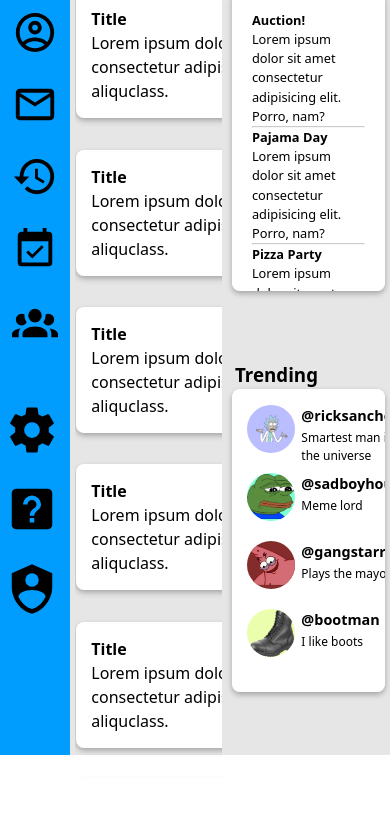
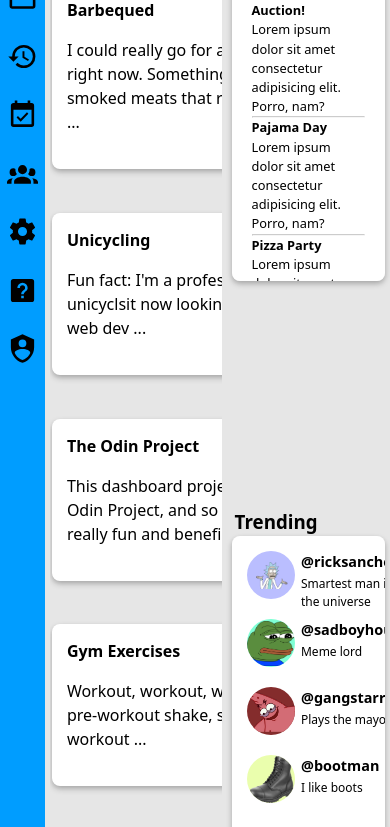
Before and after one commit to jackouni/admin-dashboard, a plain HTML site: page index.html in a window 390 px wide. Shown: the part 192-1019 px from the top of the page. Before the commit the page ends 970 px from the top, so only its background shows below. Drawn offline with Linux system fonts and the light colour scheme.

Commit message:
Made some media queries to make the screen more responsive at smaller sizes. Some slight adjustments to make widths and heights more responsive.
Added hover effects to the buttons and icons.

```diff
--- a/index.html
+++ b/index.html
@@ -23,10 +23,7 @@
                 <li class="nav-item">Tasks</li>
                 <img class="nav-img" src="media/communities-icon.svg" alt="">
                 <li class="nav-item">Groups</li>
-            </ul>
-
-            <ul id="settings-nav">
-                <img class="nav-img" src="media/settings-icon.svg" alt="">
+                <img class="nav-img setting-start" src="media/settings-icon.svg" alt="">
                 <li class="nav-item">Settings</li>
                 <img class="nav-img" src="media/support-icon.svg" alt="">
                 <li class="nav-item">Support</li>
@@ -67,34 +64,58 @@
                 <h3 id="project-title">Your Projects</h3>
                 <div id="projects">
                     <div class="project-card">
-                        <h4>Title</h4>
-                        <p>Lorem ipsum dolor sit amet consectetur adipisicing elit. Odit, aliquclass.</p>
-                        <div class="view-icons"></div>
+                        <h4>Barbequed</h4>
+                        <p>I could really go for a barbeque right now. Something about smoked meats that really fulfill me ...</p>
+                        <div class="view-icons">
+                            <img src="media/view-icon.svg" alt="">
+                            <img src="media/share-icon.svg" alt="">
+                            <img src="media/favorite-icon.svg" alt="">
+                        </div>
                     </div>
                     <div class="project-card">
-                        <h4>Title</h4>
-                        <p>Lorem ipsum dolor sit amet consectetur adipisicing elit. Odit, aliquclass.</p>
-                        <div class="view-icons"></div>
+                        <h4>Unicycling</h4>
+                        <p>Fun fact: I'm a professional extreme unicyclsit now looking to get into web dev ...</p>
+                        <div class="view-icons">
+                            <img src="media/view-icon.svg" alt="">
+                            <img src="media/share-icon.svg" alt="">
+                            <img src="media/favorite-icon.svg" alt="">
+                        </div>
                     </div>
                     <div class="project-card">
-                        <h4>Title</h4>
-                        <p>Lorem ipsum dolor sit amet consectetur adipisicing elit. Odit, aliquclass.</p>
-                        <div class="view-icons"></div>
+                        <h4>The Odin Project</h4>
+                        <p>This dashboard project is from The Odin Project, and so far it's been really fun and beneficial ...</p>
+                        <div class="view-icons">
+                            <img src="media/view-icon.svg" alt="">
+                            <img src="media/share-icon.svg" alt="">
+                            <img src="media/favorite-icon.svg" alt="">
+                        </div>
                     </div>
                     <div class="project-card">
-                        <h4>Title</h4>
-                        <p>Lorem ipsum dolor sit amet consectetur adipisicing elit. Odit, aliquclass.</p>
-                        <div class="view-icons"></div>
+                        <h4>Gym Exercises</h4>
+                        <p>Workout, workout, workout, rest, pre-workout shake, stretch, workout ...</p>
+                        <div class="view-icons">
+                            <img src="media/view-icon.svg" alt="">
+                            <img src="media/share-icon.svg" alt="">
+                            <img src="media/favorite-icon.svg" alt="">
+                        </div>
                     </div>
                     <div class="project-card">
-                        <h4>Title</h4>
-                        <p>Lorem ipsum dolor sit amet consectetur adipisicing elit. Odit, aliquclass.</p>
-                        <div class="view-icons"></div>
+                        <h4>Side Hustle</h4>
+                        <p>Started an eccommerce selling dropshipped albino alpaca ponchos. Lots of $$$ to be made here! ...</p>
+                        <div class="view-icons">
+                            <img src="media/view-icon.svg" alt="">
+                            <img src="media/share-icon.svg" alt="">
+                            <img src="media/favorite-icon.svg" alt="">
+                        </div>
                     </div>
                     <div class="project-card">
-                        <h4>Title</h4>
-                        <p>Lorem ipsum dolor sit amet consectetur adipisicing elit. Odit, aliquclass.</p>
-                        <div class="view-icons"></div>
+                        <h4>Philosophy</h4>
+                        <p>If I do a good job and stay focused long enough, things will work (I hope)...</p>
+                        <div class="view-icons">
+                            <img src="media/view-icon.svg" alt="">
+                            <img src="media/share-icon.svg" alt="">
+                            <img src="media/favorite-icon.svg" alt="">
+                        </div>
                     </div>
                 </div>
             </div>
--- a/styles.css
+++ b/styles.css
@@ -61,16 +61,14 @@
 
 body, main {
   width: 100%;
-  min-width: 100vw;
   height: 100%;
-  min-height: 100vh;
   font-family:system-ui, -apple-system, BlinkMacSystemFont, 'Segoe UI', Roboto, Oxygen, Ubuntu, Cantarell, 'Open Sans', 'Helvetica Neue', sans-serif;
 }
 
 main {
   display: grid;
   grid-template-columns: 250px repeat(4, 1fr);
-  grid-template-rows: 150px repeat(3, 1fr);
+  grid-template-rows: 140px repeat(3, 1fr);
 }
 
 
@@ -78,14 +76,12 @@ main {
  /*---- SIDEBAR/NAV ----*/
 /*---------------------*/
 #sidebar {
-  display: flex;
-  flex-direction: column;
-    background-color: rgb(0, 157, 255);
+  background-color: rgb(0, 157, 255);
+  grid-column: span 1;
   grid-row: span 5 ;
   padding: 1.2rem;
-  gap: 5rem;
   color: white;
-  font-size: 100%;
+  font-size: 1rem;
   transition: 0.5s ;
 }
 
@@ -97,15 +93,14 @@ main {
 #sub-navs {
   display: grid;
   grid-template-columns: 1fr 3fr;
-  grid-template-rows: repeat(6 1fr);
-  justify-content: center;
-  align-content: center;
-  row-gap: 3%;
-  column-gap: 10%;
+  grid-template-rows: repeat(9 1fr);
+  margin-top: 50px;
+  row-gap: 10px;
+  column-gap: 10px;
   align-items: center;
 
   width: 100%;
-  height: 36%;
+  height: 60%;
   list-style-type: none;
 }
 
@@ -114,42 +109,33 @@ main {
   max-height: 100%;
 }
 
-#settings-nav {
-  display: grid;
-  grid-template-columns: 1fr 2fr;
-  grid-template-rows: 3fr;
-  justify-content: center;
-  align-content: center;
-  row-gap: 3%;
-  column-gap: 10%;
-  align-items: center;
-
-  width: 90%;
-  height: 18%;
-  list-style-type: none;
-}
-
-#settings-nav img {
-  height: 60%;
-  max-height: 100%;
-}
-
 li {
   display: inline;
   font-size: 120%;
   grid-column: 2 / 3;
   vertical-align: middle;
+  transition: 0.2s ease-in-out;
 }
 
-@media screen and (max-width: 890px) {
+li:hover {
+  cursor:grab;
+  font-size: 130%;
+}
+
+@media screen and (max-width: 1030px) {
   main {
     grid-template-columns: 70px repeat(4, 1fr);
   }
   #sidebar {
     gap: 0px;
-    padding: 5px;
+    padding: 7px;
     transition: 0.5s ;
   }
+
+  #img-container {
+    display: none;
+  }
+
   #sub-navs {
     display: flex;
     flex-direction: column;
@@ -159,29 +145,33 @@ li {
     align-content: center;
     gap: 3vh;
     width: 100%;
-    height: 50%;
+    height: 500px;
     list-style-type: none;
   }
+
   ul li {
     display: none;
   }
-  #settings-nav {
-  display: flex;
-  flex-direction: column;
-  padding: 0px;
-  justify-content: center;
-  align-content: center;
-  margin-top: 50px;
-  gap: 3vh;
-  align-items: center;
 
-  width: 90%;
-  height: 18%;
-  list-style-type: none;
+.nav-img {
+  height: 70%;
+  max-height: 100%;
+  transition: 0.5s ease-out;
+}
+
+.nav-img:hover {
+  cursor:grab;
+  height: 80%;
+}
+
+@media screen and (max-width: 450px){
+  main {
+    grid-template-columns: 45px repeat(4, 1fr);
   }
-  .nav-img {
-   height: 10%;
+  #bell-icon {
+    display: none;
   }
+}
 }
 
 
@@ -290,15 +280,23 @@ button {
   border-radius: 10px;
   margin-top: 5%;
   margin-left: 5px;
-  font-size: 1.1em;
+  font-size: max(1em, 100%);
   color: white;
   background-color: rgb(0, 157, 255);
   height: clamp(2rem, 2.5vw, 100%);
   width: 25%;
   min-width: 60px;
+  box-shadow: inset 0 0 0 0 white;
+  transition: 0.5s ease-in-out;
 }
 
-@media screen and (max-width: 890px) {
+button:hover {
+  color: rgb(0, 157, 255);
+  box-shadow: inset 300px 0 0 0 white;
+  border: solid rgb(0, 157, 255) 2px;
+}
+
+@media screen and (max-width:1030px) {
   #user-greet {
     display: none;
   }
@@ -325,10 +323,9 @@ button {
   }
   button {
     height: clamp(3.5rem, 5vw, 100%);
-    width: 25%;
-    min-width: 60px;
+    width: 33%;
+    min-width: 64px;
   }
-
 }
 
 
@@ -347,6 +344,7 @@ button {
 }
 
 #project-section {
+  overflow-x:scroll ;
   grid-area: 1 / 1 / 3 / 4;
 }
 
@@ -365,11 +363,20 @@ button {
 }
 
 .project-card {
+  display: grid;
+  grid-template-rows: 40px 1fr 20px;
   border-radius: var(--borders);
   padding: 5%;
   background-color: rgb(255, 255, 255);
   box-shadow: var(--box-shadow);
 }
+
+.view-icons {
+  display: flex;
+  justify-content: flex-end;
+  gap: 5%;
+}
+
 
 #announcements {
   display: flex;
```
